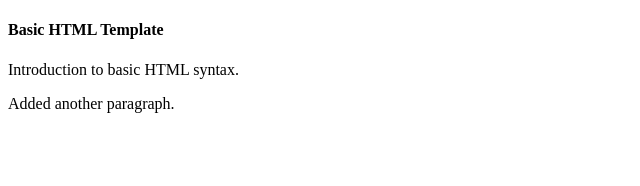
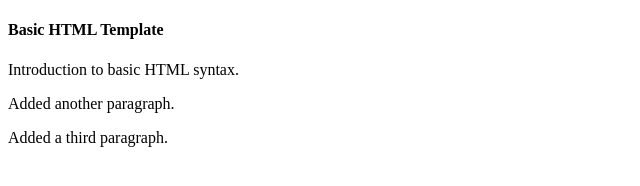
Before and after one commit to sjensen88/HTML-and-CSS-Projects, a plain HTML site: page BasicHTML.html in a window 1280 px wide. Shown: the whole page, without its empty margins (0-640 px from the left). Drawn offline with Linux system fonts and the light colour scheme.

Commit message:
added a third paragraph

```diff
--- a/BasicHTML.html
+++ b/BasicHTML.html
@@ -11,5 +11,6 @@
 		</header>
 		<p>Introduction to basic HTML syntax.</p>
 		<p>Added another paragraph.</p>
+		<p>Added a third paragraph.</p>
 	</body>
 </html>
```
